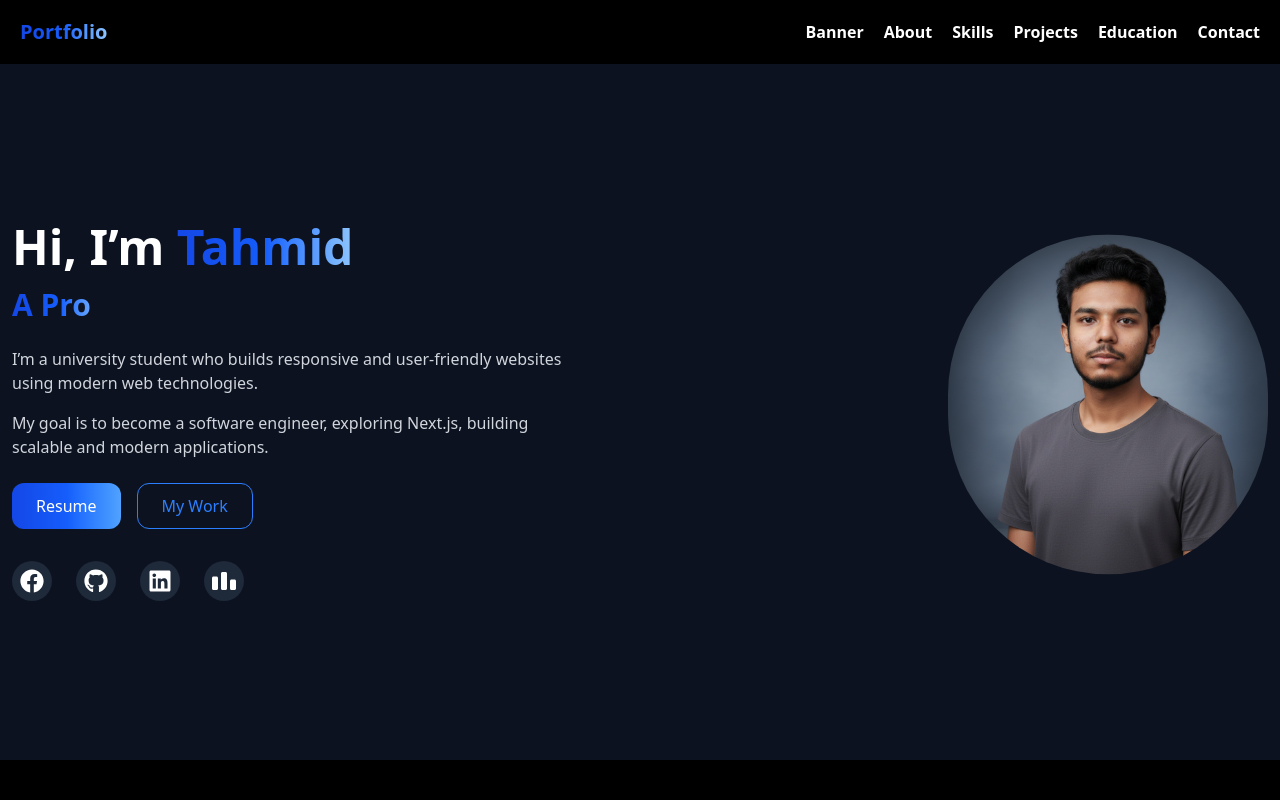
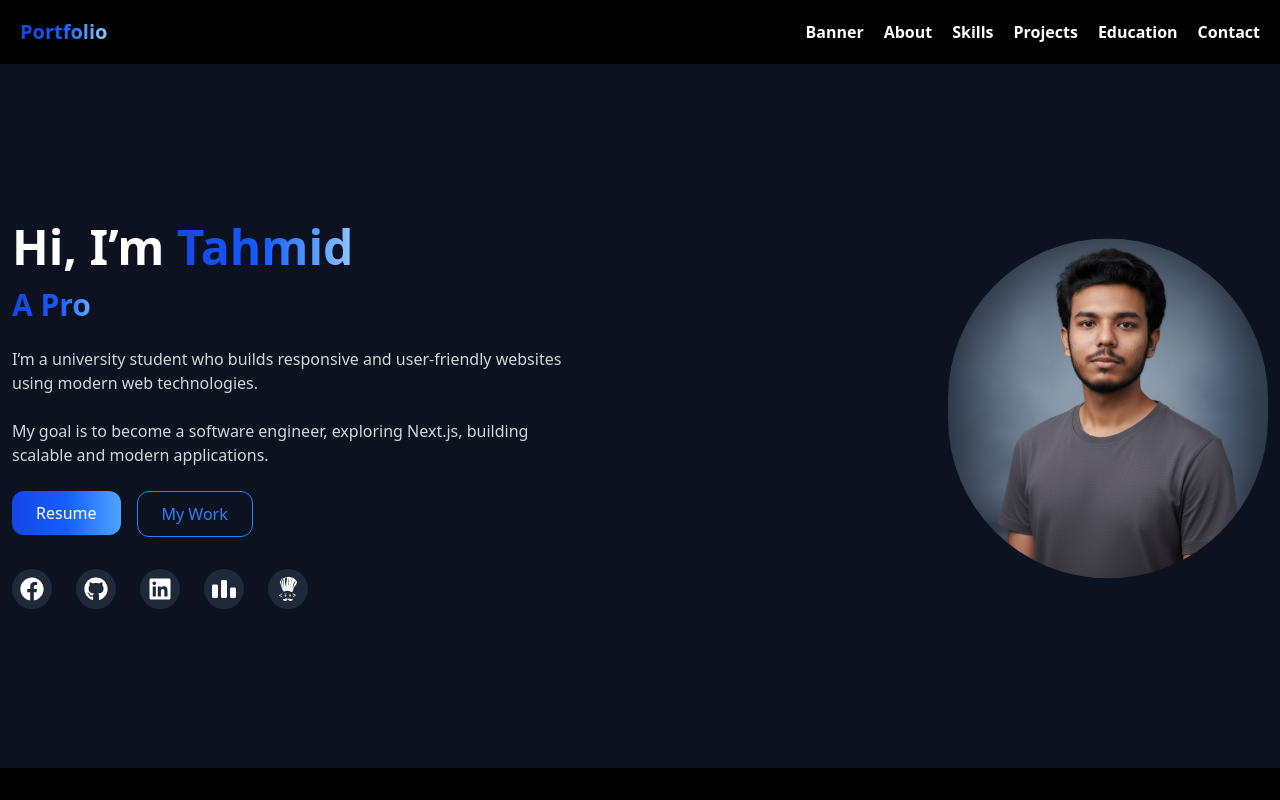
Before and after one commit to tahmid-khan-hub/my-portfolio-nextjs, a Next.js app: page / in a window 1280 px wide. Shown: the top 800 px of the page. Built offline with nearby package versions, Linux system fonts and the light colour scheme.

Commit message:
Updated the full banner section, added animations, AnimateOnView hooks and socialLinks constants

```diff
--- a/package.json
+++ b/package.json
@@ -10,7 +10,6 @@
   },
   "dependencies": {
     "@emailjs/browser": "^4.4.1",
-    "aos": "^2.3.4",
     "framer-motion": "^12.23.16",
     "lottie-react": "^2.4.1",
     "lucide-react": "^0.544.0",
--- a/src/components/Banner.tsx
+++ b/src/components/Banner.tsx
@@ -2,8 +2,8 @@
 import Image from "next/image";
 import { motion } from "framer-motion";
 import { TypeAnimation } from "react-type-animation";
-import { FaFacebook, FaGithub, FaLinkedin } from "react-icons/fa";
-import { SiCodeforces } from "react-icons/si";
+import { socialLinks } from "@/constants/socialLinks";
+import AnimateOnView from "@/hooks/AnimateOnView";
 
 export default function Banner() {
 
@@ -15,9 +15,11 @@ export default function Banner() {
 
         {/* Left Side */}
         <div className="flex flex-col items-center md:items-start text-center md:text-left order-2 md:order-1">
-          <h1 className="text-3xl md:text-5xl font-bold mb-4">
-            Hi, I’m <span className="bg-gradient-to-r from-blue-700 via-blue-600 to-blue-300 bg-clip-text text-transparent">Tahmid</span>
-          </h1>
+          <div>
+            <AnimateOnView direction="down" delay={0.1} duration={0.6}>
+              <h1 className="text-3xl md:text-5xl font-bold mb-4">Hi, I’m <span className="bg-gradient-to-r from-blue-700 via-blue-600 to-blue-300 bg-clip-text text-transparent">Tahmid</span></h1>
+            </AnimateOnView>
+          </div>
 
           {/* Type Animation */}
           <TypeAnimation
@@ -38,41 +40,49 @@ export default function Banner() {
           />
 
           {/* Paragraphs */}
-          <p className="text-gray-300 mb-4 max-w-xl">
-            I’m a university student who builds responsive and user-friendly websites
-            using modern web technologies.
-          </p>
-          <p className="text-gray-300 mb-6 max-w-xl">
-            My goal is to become a software engineer, exploring Next.js,
-            building scalable and modern applications.
-          </p>
+          <div>
+            <AnimateOnView direction="left" delay={0.1} duration={0.6}>
+              <p className="text-gray-300 mb-6 max-w-xl">I’m a university student who builds responsive and user-friendly websites using modern web technologies.</p>
+            </AnimateOnView>
+            <AnimateOnView direction="left" delay={0.1} duration={1.2}>
+              <p className="text-gray-300 mb-6 max-w-xl">My goal is to become a software engineer, exploring Next.js, building scalable and modern applications.</p>
+            </AnimateOnView>
+          </div>
 
           {/* Buttons */}
           <div className="flex gap-4 mb-6 w-full sm:w-auto justify-center md:justify-start">
-            <button
-             onClick={() => window.open(ResumeLink, "_blank")}
-             className="px-6 py-2.5 bg-gradient-to-r from-blue-700 via-blue-600 to-blue-400 hover:from-blue-900 hover:to-blue-800 transition rounded-xl font-medium">
+            <AnimateOnView direction="up" delay={0.1} duration={0.6}>
+              <button
+                onClick={() => window.open(ResumeLink, "_blank")}
+                className="px-6 py-2.5 bg-gradient-to-r from-blue-700 via-blue-600 to-blue-400 hover:from-blue-900 hover:to-blue-800 transition rounded-xl font-medium"
+              >
                 Resume
-            </button>
-            <a href="#projects"><button className="px-6 py-2.5 bg-gradient-to-r border text-blue-500 hover:text-white hover:border-blue-700 hover:from-blue-800 hover:to-blue-700 transition rounded-xl font-medium">
-                My Work
-            </button></a>
+              </button>
+            </AnimateOnView>
+            <AnimateOnView direction="up" delay={0.25} duration={0.6}>
+              <a href="#projects">
+                <button
+                  className="px-6 py-2.5 bg-gradient-to-r border text-blue-500 hover:text-white hover:border-blue-700 hover:from-blue-800 hover:to-blue-700 transition rounded-xl font-medium"
+                >
+                  My Work
+                </button>
+              </a>
+            </AnimateOnView>
           </div>
 
           {/* Social Icons */}
           <div className="flex gap-6 text-2xl justify-center md:justify-start mt-2">
-            <div className="p-2 bg-gray-800 rounded-full"><a href="https://www.facebook.com/tahmid.khan.35762241" target="_blank" rel="noreferrer">
-              <FaFacebook className="hover:text-blue-400 transition-colors" />
-            </a></div>
-            <div className="p-2 bg-gray-800 rounded-full"><a href="https://github.com/tahmid-khan-hub" target="_blank" rel="noreferrer">
-              <FaGithub className="hover:text-blue-400 transition-colors" />
-            </a></div>
-            <div className="p-2 bg-gray-800 rounded-full"><a href="https://www.linkedin.com/in/tahmid-khan-/" target="_blank" rel="noreferrer">
-              <FaLinkedin className="hover:text-blue-400 transition-colors" />
-            </a></div>
-            <div className="p-2 bg-gray-800 rounded-full"><a href="https://codeforces.com/profile/Tahmid.bd" target="_blank" rel="noreferrer">
-              <SiCodeforces className="hover:text-blue-400 transition-colors" />
-            </a></div>
+            {socialLinks.map(({ id, href, icon: Icon }) => (
+              <AnimateOnView key={id} direction="up" delay={id * 0.08}>
+                <div key={id}
+                  className="p-2 bg-gray-800 rounded-full transition-transform duration-200 hover:scale-110 hover:shadow-md shadow-blue-300"
+                >
+                  <a href={href} target="_blank" rel="noreferrer">
+                    <Icon className="hover:text-blue-400 transition-colors" />
+                  </a>
+                </div>
+              </AnimateOnView>
+            ))}
           </div>
         </div>
 
--- /dev/null
+++ b/src/constants/socialLinks.ts
@@ -0,0 +1,37 @@
+import { FaFacebook, FaGithub, FaLinkedin } from "react-icons/fa";
+import { SiCodechef, SiCodeforces } from "react-icons/si";
+import { IconType } from "react-icons";
+
+export interface SocialLink {
+  id: number;
+  href: string;
+  icon: IconType;
+}
+
+export const socialLinks: SocialLink[] = [
+  {
+    id: 1,
+    href: "https://www.facebook.com/tahmid.khan.35762241",
+    icon: FaFacebook,
+  },
+  {
+    id: 2,
+    href: "https://github.com/tahmid-khan-hub",
+    icon: FaGithub,
+  },
+  {
+    id: 3,
+    href: "https://www.linkedin.com/in/tahmid-khan-/",
+    icon: FaLinkedin,
+  },
+  {
+    id: 4,
+    href: "https://codeforces.com/profile/Tahmid.bd",
+    icon: SiCodeforces,
+  },
+  {
+    id: 5,
+    href: "https://www.codechef.com/users/YOUR_USERNAME",
+    icon: SiCodechef,
+  },
+];
--- /dev/null
+++ b/src/hooks/AnimateOnView.tsx
@@ -0,0 +1,62 @@
+"use client";
+
+import { motion, Transition } from "framer-motion";
+import { ReactNode } from "react";
+
+type Direction = "up" | "down" | "left" | "right" | "scale";
+
+type AnimateOnViewProps = {
+  children: ReactNode;
+  direction?: Direction;
+  delay?: number;
+  duration?: number;
+  distance?: number;
+  amount?: number;
+};
+
+const getInitial = (direction: Direction, distance: number) => {
+  switch (direction) {
+    case "left":
+      return { opacity: 0, x: -distance };
+    case "right":
+      return { opacity: 0, x: distance };
+    case "down":
+      return { opacity: 0, y: -distance };
+    case "scale":
+      return { opacity: 0, scale: 0.9 };
+    case "up":
+    default:
+      return { opacity: 0, y: distance };
+  }
+};
+
+const AnimateOnView = ({
+  children,
+  direction = "up",
+  delay = 0,
+  duration = 0.6,
+  distance = 40,
+  amount = 0.2,
+}: AnimateOnViewProps) => {
+  const transition: Transition = {
+    duration,
+    delay,
+    ease: "easeOut",
+  };
+
+  return (
+    <motion.div
+      initial={getInitial(direction, distance)}
+      whileInView={{ opacity: 1, x: 0, y: 0, scale: 1 }}
+      viewport={{
+        once: false,
+        amount,
+      }}
+      transition={transition}
+    >
+      {children}
+    </motion.div>
+  );
+};
+
+export default AnimateOnView;
```
Also changed, not shown: 1 other file (tests, documents, lock files or other folders).
